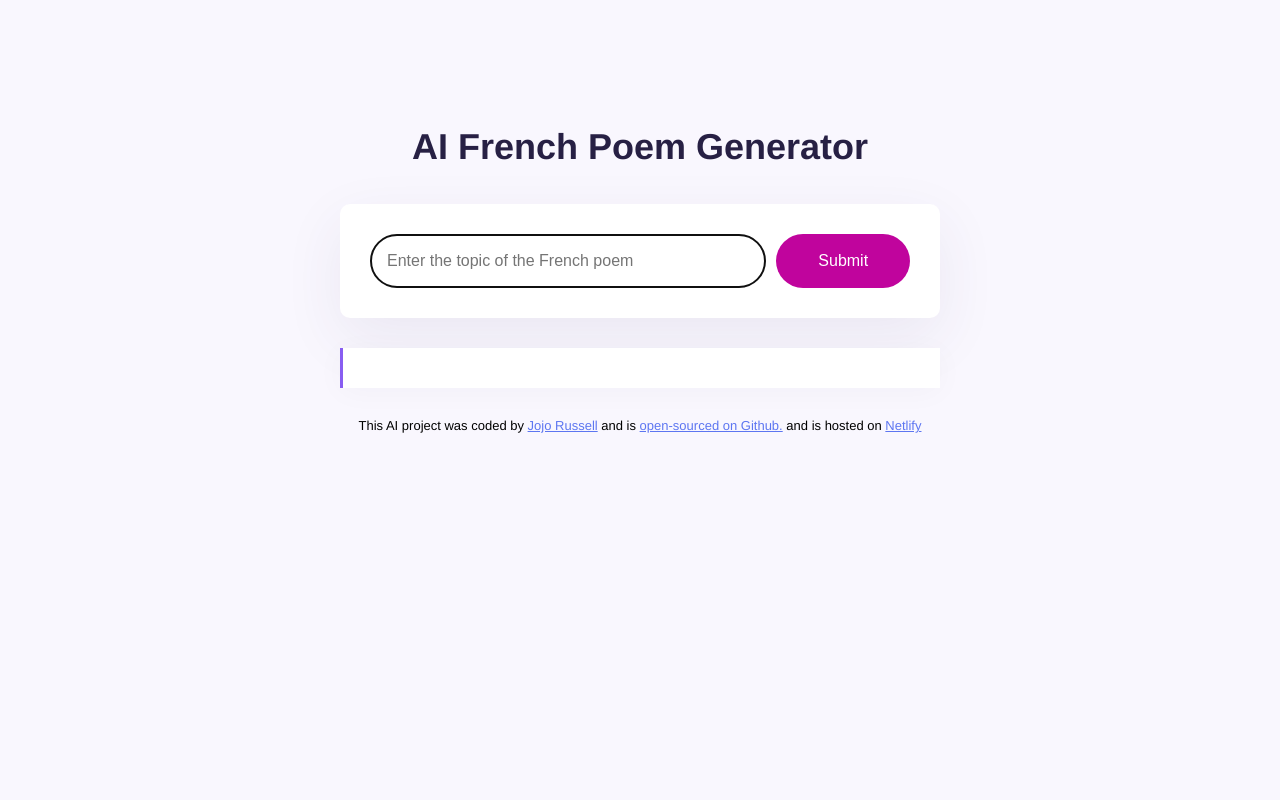
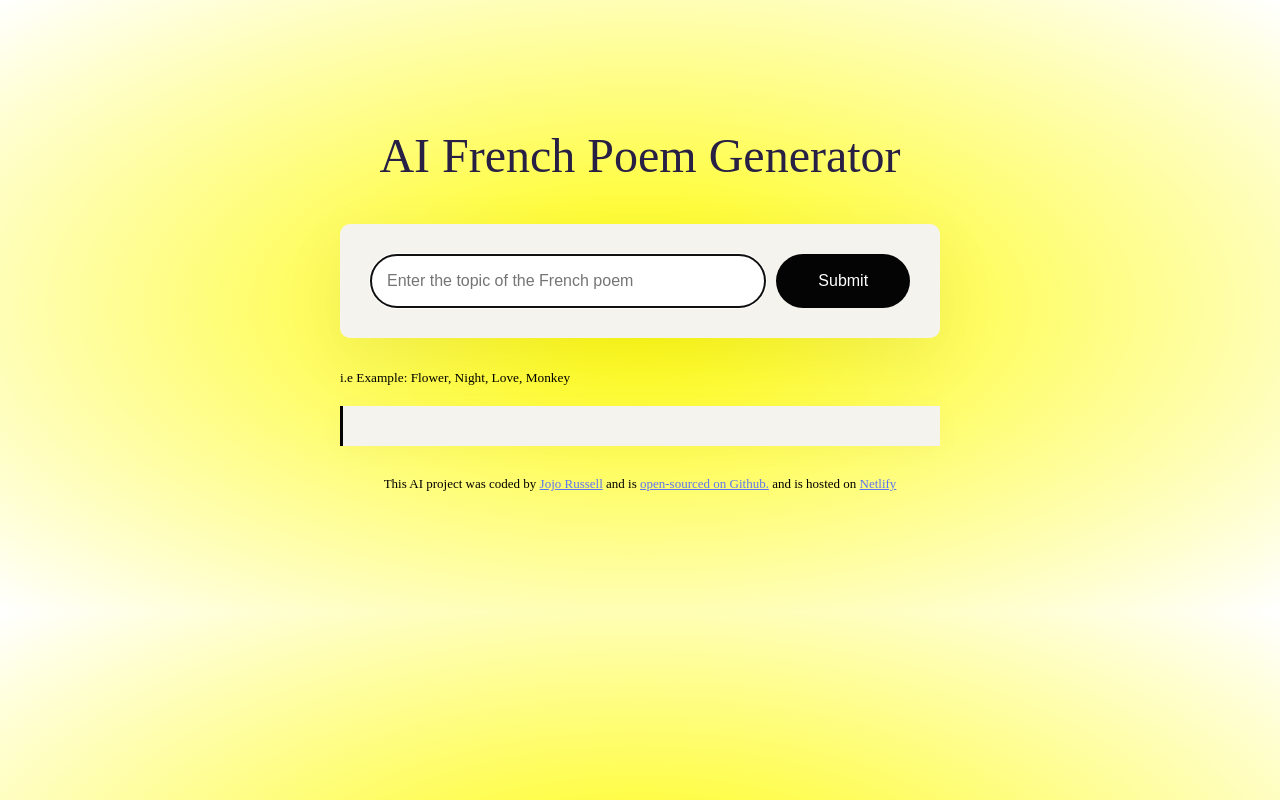
Before and after one commit to Jojomaque/jr-ai-project, a plain HTML site: page index.html in a window 1280 px wide. Drawn offline with nearby package versions, Linux system fonts and the light colour scheme; a web font is replaced by a local one.

Commit message:
Added a new font and styling.

```diff
--- a/index.html
+++ b/index.html
@@ -7,6 +7,7 @@
     <title>AI French Poem Generator</title>
     <script src="https://unpkg.com/typewriter-effect@latest/dist/core.js"></script>
     <script src="https://cdn.jsdelivr.net/npm/axios@1.1.2/dist/axios.min.js"></script>
+    <link href="https://db.onlinewebfonts.com/c/0abeb2471faeb5269db428b9eac2075e?family=GT+Walsheim+Pro+Regular+Regular" rel="stylesheet">
     <link rel="stylesheet" href="src/style.css" />
   </head>
    <body>
@@ -28,6 +29,8 @@
         />
         <input type="submit" class="submit-button" />
       </form>
+        <small>i.e Example: Flower, Night, Love, Monkey</small>
+
       <div class="poem" id="poem"></div>
     </main>
 
--- a/src/style.css
+++ b/src/style.css
@@ -1,6 +1,6 @@
 body {
-  background-color: #f9f7fe;
-  font-family: Helvetica, Arial, sans-serif;
+background: radial-gradient(#fffc03, #FFFFFF);
+ font-family: "GT Walsheim Pro Regular Regular";
 }
 
 a {
@@ -18,15 +18,15 @@ header {
 
 h1 {
   text-align: center;
-  font-weight: 800;
-  font-size: 36px;
+  font-weight: 400;
+  font-size: 48px;
   line-height: 1.5;
   color: #272044;
 }
 
 form {
   padding: 30px;
-  background-color: white;
+  background-color: #f5f3ee;
   box-shadow: 0px 20px 60px rgba(65, 50, 100, 0.08);
   border-radius: 10px;
   display: flex;
@@ -35,7 +35,7 @@ form {
 
 .instructions {
   padding: 16px;
-  border: 1px solid rgba(39, 33, 66, 0.5);
+  border: 1px solid rgb(6, 6, 6);
   width: 80%;
   font-size: 16px;
   border-radius: 50px;
@@ -45,8 +45,8 @@ form {
 
 .submit-button {
   margin-left: 10px;
-  background: #c0049d;
-  color: white;
+  background: #040404;
+  color: #ffffff;
   border: none;
   width: 150px;
   font-size: 16px;
@@ -56,10 +56,11 @@ form {
 
 .poem {
   font-size: 16px;
-  background-color: #fff;
+  background-color: #f5f3ee;
+  margin-top: 20px;
   padding: 20px;
   line-height: 2;
-  border-left: 3px solid #885df1;
+  border-left: 3px solid #040405;
   box-shadow: 0px 4px 30px 0px rgba(39, 33, 66, 0.03);
 }
 
```
Also changed, not shown: 1 other file.
